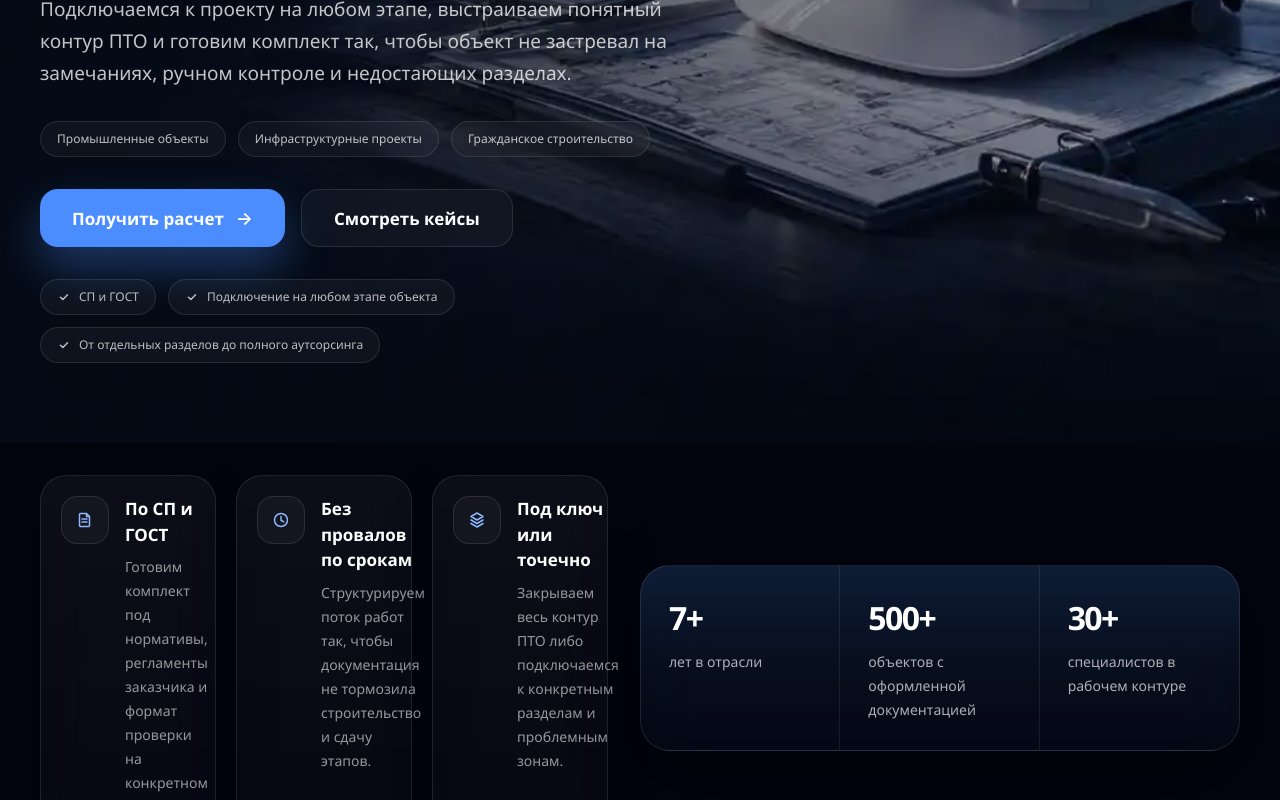
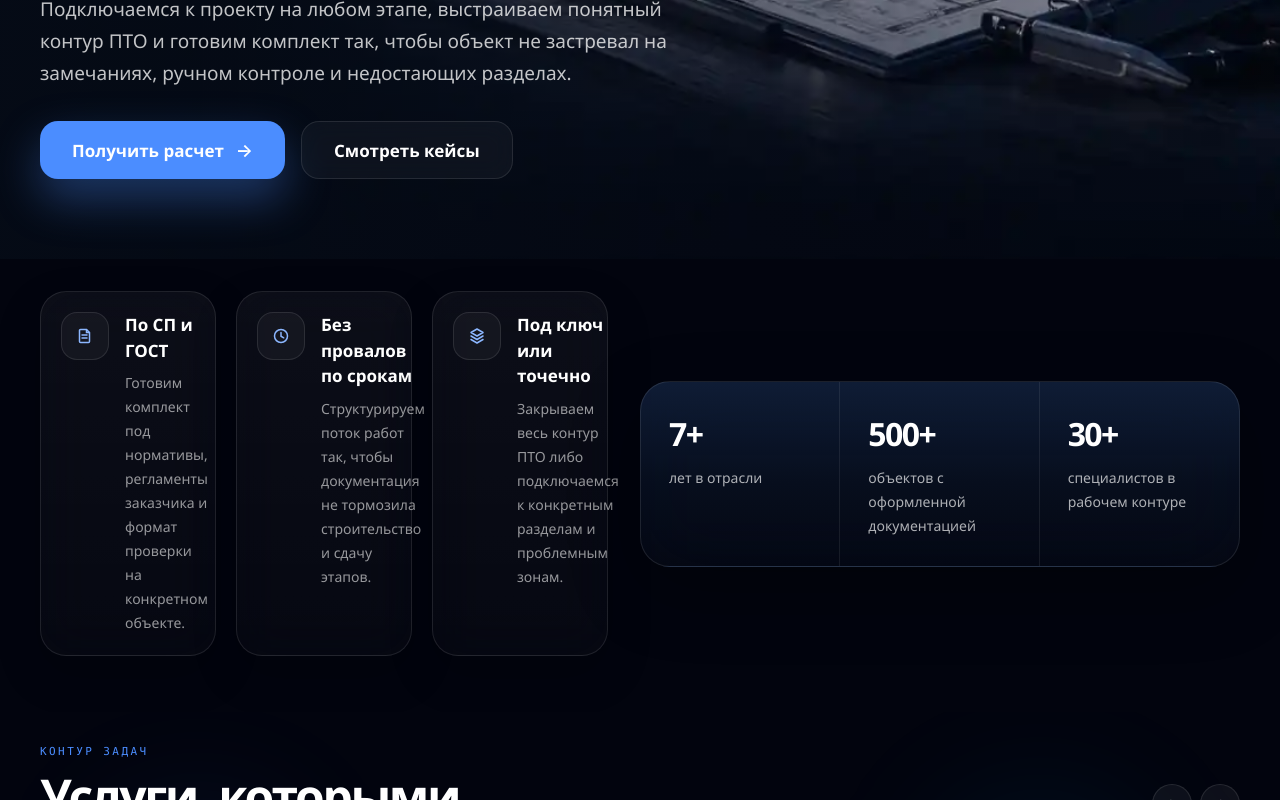
Before and after one commit to lolban72/pto, a Next.js app: page / in a window 1280 px wide. Shown: the part 780-1580 px from the top of the page. Built offline with nearby package versions, Linux system fonts and the light colour scheme.

Commit message:
промышленные

```diff
--- a/src/components/Hero.tsx
+++ b/src/components/Hero.tsx
@@ -142,16 +142,7 @@ export default function Hero() {
                   {heroContent.description}
                 </p>
 
-                <div className="mt-8 flex flex-wrap gap-3">
-                  {company.sectors.map((item) => (
-                    <div
-                      key={item}
-                      className="inline-flex items-center rounded-full border border-white/10 bg-white/[0.04] px-4 py-2 text-[12px] text-white/74 backdrop-blur-md"
-                    >
-                      {item}
-                    </div>
-                  ))}
-                </div>
+
 
                 <div className="mt-8 flex flex-col gap-4 sm:flex-row">
                   <a
@@ -168,18 +159,6 @@ export default function Hero() {
                   >
                     Смотреть кейсы
                   </a>
-                </div>
-
-                <div className="mt-8 flex flex-wrap gap-3">
-                  {heroContent.pills.map((item) => (
-                    <div
-                      key={item}
-                      className="inline-flex items-center gap-2 rounded-full border border-white/10 bg-white/[0.04] px-4 py-2 text-[12px] text-white/72"
-                    >
-                      <CheckMini />
-                      {item}
-                    </div>
-                  ))}
                 </div>
               </div>
 
--- a/src/lib/site-content.ts
+++ b/src/lib/site-content.ts
@@ -4,11 +4,6 @@ export const company = {
   description:
     "Берем на себя исполнительную документацию, аутсорсинг ПТО и сопровождение сдачи строительных объектов без перегруза вашей команды.",
   region: "ХМАО и Тюмень",
-  sectors: [
-    "Промышленные объекты",
-    "Инфраструктурные проекты",
-    "Гражданское строительство",
-  ],
 } as const;
 
 export const contactDetails = {
@@ -38,11 +33,6 @@ export const heroContent = {
   ],
   description:
     "Подключаемся к проекту на любом этапе, выстраиваем понятный контур ПТО и готовим комплект так, чтобы объект не застревал на замечаниях, ручном контроле и недостающих разделах.",
-  pills: [
-    "СП и ГОСТ",
-    "Подключение на любом этапе объекта",
-    "От отдельных разделов до полного аутсорсинга",
-  ],
   checklist: [
     "Исполнительную документацию по объекту",
     "Исполнительные схемы, журналы и реестры",
```
